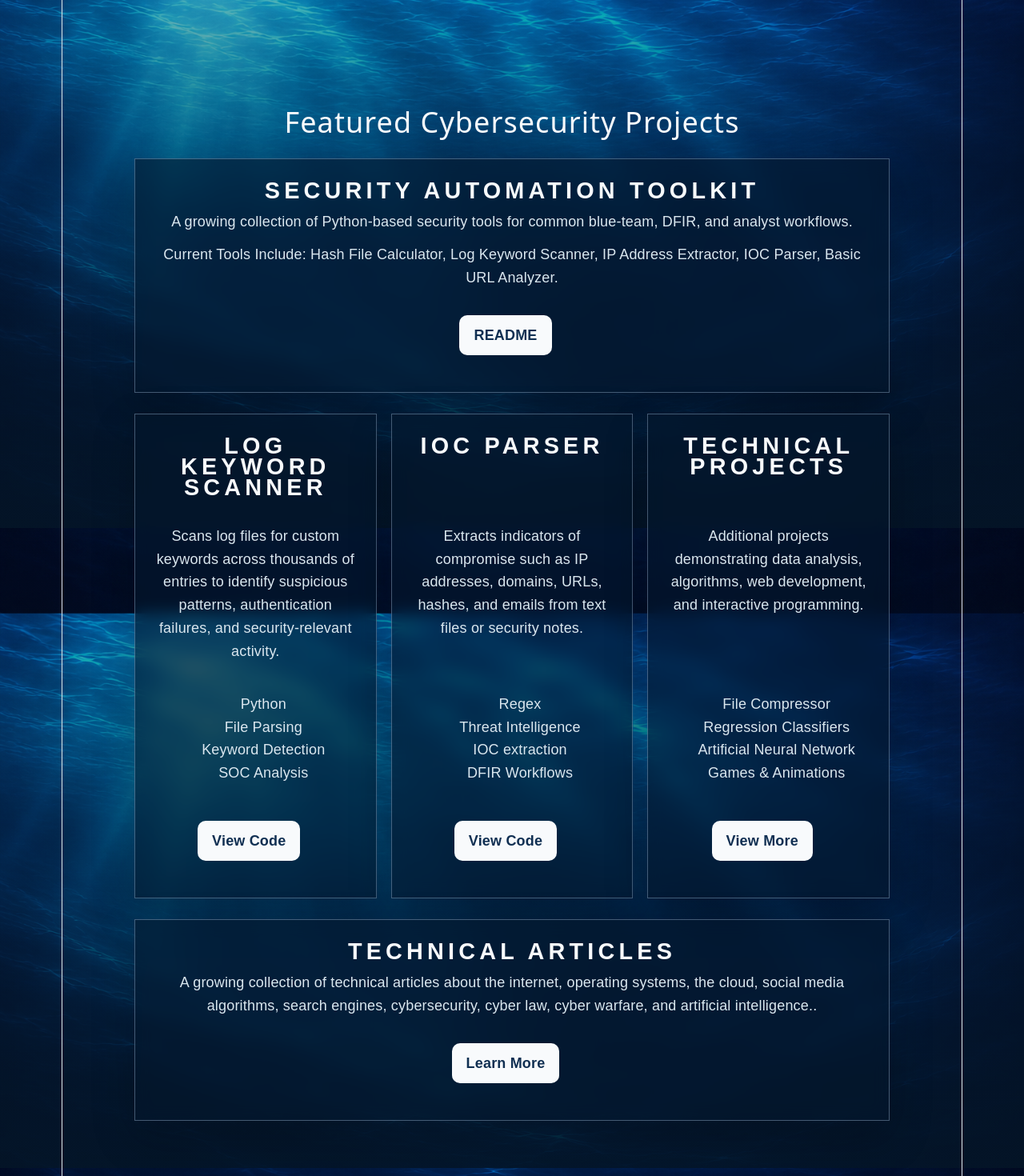
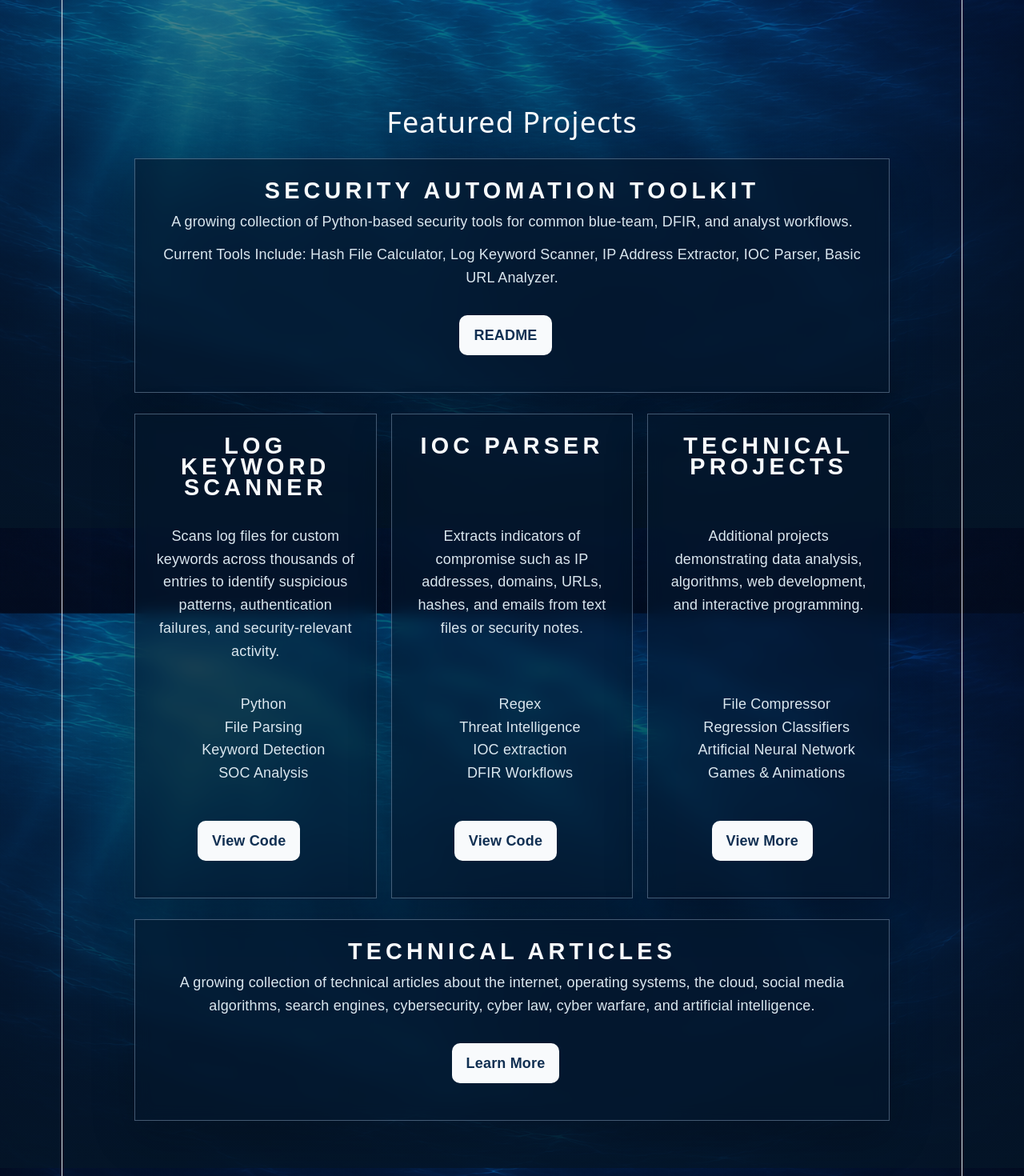
Before and after one commit to AmberMichaelis/cybersecurity-portfolio-website, a React (Vite) app: page / in a window 1280 px wide. Shown: the part 940-2410 px from the top of the page at 80% size. Built offline with nearby package versions, Linux system fonts and the light colour scheme.

Commit message:
Fix typo and darken background overlay.

```diff
--- a/src/App.css
+++ b/src/App.css
@@ -26,7 +26,7 @@ body {
   margin: 0;
   font-family: Arial, Helvetica, sans-serif;
   background:
-    linear-gradient(rgba(4, 21, 39, 0.2), rgba(4, 21, 39, 0.9)),
+    linear-gradient(rgba(5,18,35,.45), rgba(4, 21, 39, 0.9)),
     url('/ocean-bg.png');
   background-size: cover;
   background-position: center top;
--- a/src/App.jsx
+++ b/src/App.jsx
@@ -62,7 +62,7 @@ function App() {
       </section>
 
       <section id='projects' className='section'>
-        <h2>Featured Cybersecurity Projects</h2>
+        <h2>Featured Projects</h2>
 
         <div className='project-grid'>
           <article className='main-project-card'>
@@ -166,7 +166,7 @@ function App() {
               A growing collection of technical articles about the internet,
               operating systems, the cloud, social media algorithms, search
               engines, cybersecurity, cyber law, cyber warfare, and artificial
-              intelligence..
+              intelligence.
             </p>
             <div className='hero-buttons'>
               <a
```
